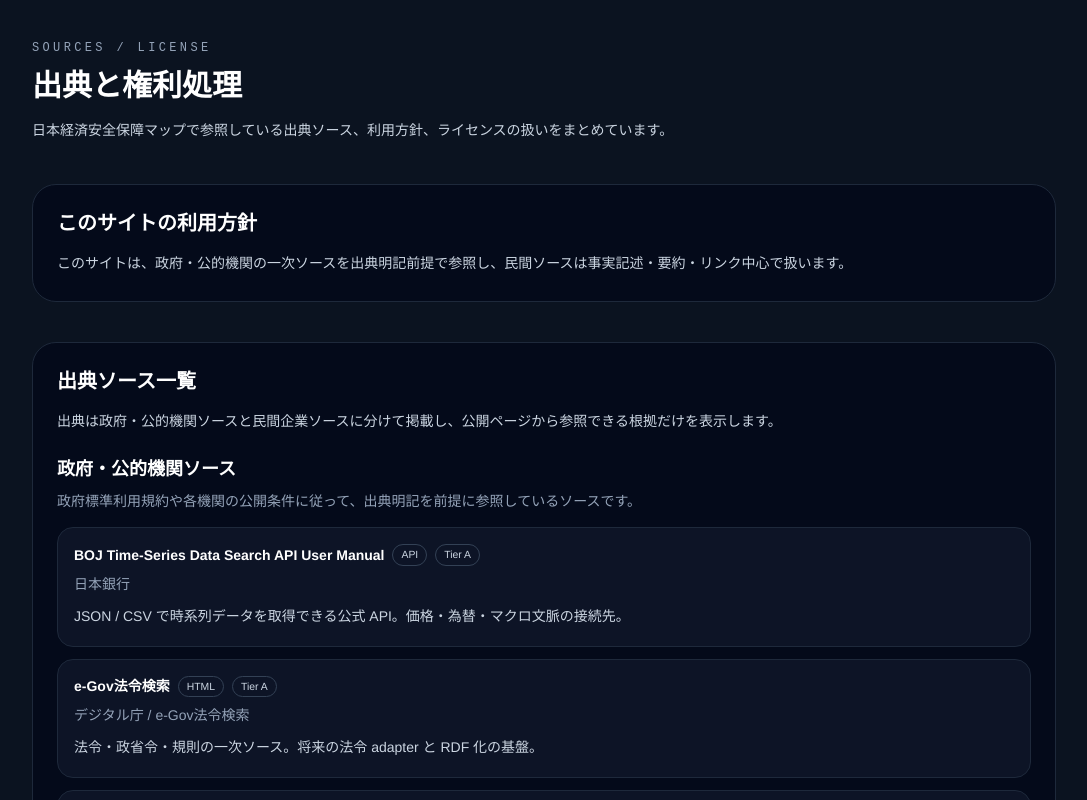
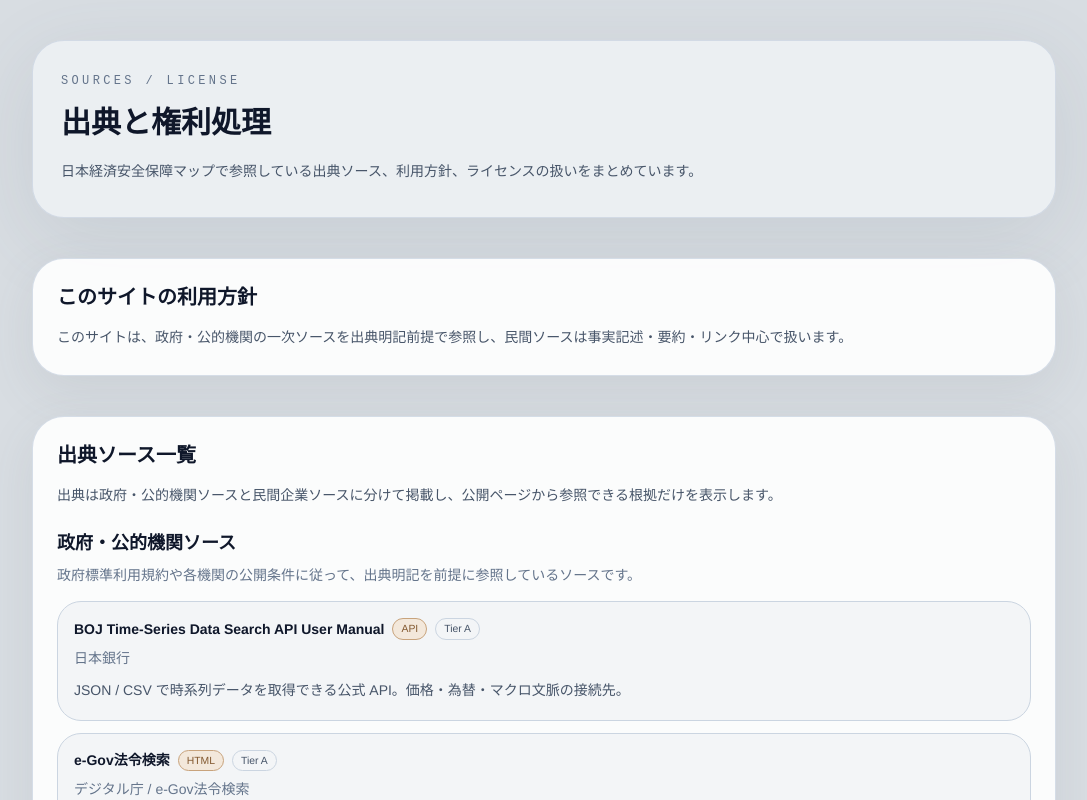
Before and after one commit to Oranquelui/japan-economic-security-globe, a Next.js app: page /sources-license in a window 1280 px wide. Shown: the top 800 px of the page, without its empty margins (96-1183 px from the left). Built offline with nearby package versions, Linux system fonts and the light colour scheme.

Commit message:
feat: redesign sources license page footer

```diff
--- /dev/null
+++ b/components/SourcesLicenseFooter.tsx
@@ -0,0 +1,82 @@
+"use client";
+
+import Link from "next/link";
+import { useState } from "react";
+
+interface SourcesLicenseFooterProps {
+  sharePath: string;
+}
+
+export function SourcesLicenseFooter({ sharePath }: SourcesLicenseFooterProps) {
+  const [copied, setCopied] = useState(false);
+
+  async function handleShare() {
+    const url = typeof window === "undefined" ? sharePath : new URL(sharePath, window.location.origin).toString();
+
+    try {
+      await navigator.clipboard.writeText(url);
+      setCopied(true);
+      window.setTimeout(() => setCopied(false), 1400);
+    } catch {
+      setCopied(false);
+    }
+  }
+
+  return (
+    <footer
+      role="contentinfo"
+      className="rounded-[2rem] border border-slate-300/80 bg-[#eef1f4]/95 px-6 py-6 text-slate-700 shadow-[0_24px_80px_rgba(70,85,100,0.10)]"
+    >
+      <div className="flex flex-col gap-5 md:flex-row md:items-end md:justify-between">
+        <div className="space-y-2">
+          <p className="font-mono text-[0.68rem] uppercase tracking-[0.28em] text-slate-500">Navigation</p>
+          <p className="max-w-xl text-sm leading-7 text-slate-600">
+            出典ページから main app と問い合わせに戻れるよう、このページ専用の footer に主要導線をまとめています。
+          </p>
+        </div>
+
+        <div className="flex items-center gap-3 self-start md:self-auto">
+          <a
+            href="https://x.com/quadrillionboss"
+            target="_blank"
+            rel="noreferrer"
+            aria-label="X"
+            className="inline-flex h-11 w-11 items-center justify-center rounded-2xl border border-slate-300 bg-white text-slate-700 transition hover:border-slate-400 hover:text-slate-950"
+          >
+            <svg aria-hidden="true" viewBox="0 0 24 24" className="h-4 w-4 fill-current">
+              <path d="M18.901 1.153h3.68l-8.04 9.19 9.458 12.504h-7.406l-5.8-7.584-6.638 7.584H.474l8.598-9.826L0 1.153h7.594l5.243 6.932L18.9 1.153Zm-1.292 19.49h2.04L6.486 3.24H4.298l13.31 17.403Z" />
+            </svg>
+          </a>
+        </div>
+      </div>
+
+      <div className="mt-5 flex flex-wrap items-center gap-3">
+        <Link
+          href="/"
+          className="inline-flex items-center rounded-2xl border border-slate-300 bg-white px-4 py-2.5 text-sm font-medium text-slate-800 transition hover:border-slate-400"
+        >
+          Main (App)
+        </Link>
+        <button
+          type="button"
+          onClick={handleShare}
+          className="inline-flex items-center rounded-2xl border border-slate-300 bg-white px-4 py-2.5 text-sm font-medium text-slate-800 transition hover:border-slate-400"
+        >
+          {copied ? "コピー済み" : "共有"}
+        </button>
+        <Link
+          href="/sources-license"
+          className="inline-flex items-center rounded-2xl border border-slate-300 bg-white px-4 py-2.5 text-sm font-medium text-slate-800 transition hover:border-slate-400"
+        >
+          Sources/License
+        </Link>
+        <Link
+          href="/contact"
+          className="inline-flex items-center rounded-2xl border border-slate-300 bg-white px-4 py-2.5 text-sm font-medium text-slate-800 transition hover:border-slate-400"
+        >
+          問い合わせ
+        </Link>
+      </div>
+    </footer>
+  );
+}
--- a/components/SourcesLicensePage.tsx
+++ b/components/SourcesLicensePage.tsx
@@ -1,5 +1,6 @@
 import type { SourceDocument } from "../types/semantic";
 import { buildSourcesLicenseCatalog } from "../lib/legal/source-catalog";
+import { SourcesLicenseFooter } from "./SourcesLicenseFooter";
 
 interface SourcesLicensePageProps {
   sources: SourceDocument[];
@@ -9,33 +10,33 @@ export function SourcesLicensePage({ sources }: SourcesLicensePageProps) {
   const catalog = buildSourcesLicenseCatalog(sources);
 
   return (
-    <main className="min-h-screen bg-[#0b1320] px-6 py-10 text-slate-100">
+    <main className="min-h-screen bg-[#d8dde2] px-6 py-10 text-slate-900">
       <div className="mx-auto max-w-5xl space-y-10">
-        <header className="space-y-3">
-          <p className="font-mono text-xs uppercase tracking-[0.28em] text-slate-400">Sources / License</p>
-          <h1 className="text-3xl font-semibold text-white">出典と権利処理</h1>
-          <p className="max-w-3xl text-sm leading-7 text-slate-300">
+        <header className="space-y-4 rounded-[2rem] border border-slate-300/80 bg-[#eef1f4]/90 px-7 py-8 shadow-[0_20px_80px_rgba(82,96,112,0.12)]">
+          <p className="font-mono text-xs uppercase tracking-[0.28em] text-slate-500">Sources / License</p>
+          <h1 className="text-3xl font-semibold text-slate-900">出典と権利処理</h1>
+          <p className="max-w-3xl text-sm leading-7 text-slate-600">
             日本経済安全保障マップで参照している出典ソース、利用方針、ライセンスの扱いをまとめています。
           </p>
         </header>
 
-        <section className="space-y-3 rounded-3xl border border-slate-800 bg-slate-950/70 p-6">
-          <h2 className="text-xl font-semibold text-white">このサイトの利用方針</h2>
-          <p className="text-sm leading-7 text-slate-300">{catalog.policySummary}</p>
+        <section className="space-y-3 rounded-[2rem] border border-slate-300/80 bg-white/90 p-6 shadow-[0_16px_50px_rgba(84,96,108,0.10)]">
+          <h2 className="text-xl font-semibold text-slate-900">このサイトの利用方針</h2>
+          <p className="text-sm leading-7 text-slate-600">{catalog.policySummary}</p>
         </section>
 
-        <section className="space-y-5 rounded-3xl border border-slate-800 bg-slate-950/70 p-6">
+        <section className="space-y-5 rounded-[2rem] border border-slate-300/80 bg-white/90 p-6 shadow-[0_16px_50px_rgba(84,96,108,0.10)]">
           <div className="space-y-3">
-            <h2 className="text-xl font-semibold text-white">出典ソース一覧</h2>
-            <p className="text-sm leading-7 text-slate-300">{catalog.sourceSummary}</p>
+            <h2 className="text-xl font-semibold text-slate-900">出典ソース一覧</h2>
+            <p className="text-sm leading-7 text-slate-600">{catalog.sourceSummary}</p>
           </div>
 
           <div className="space-y-6">
             {catalog.groups.map((group) => (
               <section key={group.id} className="space-y-3">
                 <div className="space-y-1">
-                  <h3 className="text-lg font-semibold text-white">{group.title}</h3>
-                  <p className="text-sm leading-7 text-slate-400">{group.description}</p>
+                  <h3 className="text-lg font-semibold text-slate-900">{group.title}</h3>
+                  <p className="text-sm leading-7 text-slate-500">{group.description}</p>
                 </div>
 
                 <div className="space-y-3">
@@ -45,21 +46,21 @@ export function SourcesLicensePage({ sources }: SourcesLicensePageProps) {
                       href={item.url}
                       target="_blank"
                       rel="noreferrer"
-                      className="block rounded-2xl border border-slate-800 bg-slate-900/80 px-4 py-4 transition hover:border-slate-700"
+                      className="block rounded-[1.5rem] border border-slate-300 bg-[#f3f5f7] px-4 py-4 transition hover:border-slate-400 hover:bg-white"
                     >
                       <div className="flex flex-wrap items-center gap-2">
-                        <div className="text-sm font-semibold text-white">{item.label}</div>
-                        <span className="rounded-full border border-slate-700 px-2 py-0.5 text-[0.65rem] text-slate-300">
+                        <div className="text-sm font-semibold text-slate-900">{item.label}</div>
+                        <span className="rounded-full border border-[#c8a37c] bg-[#f3e8db] px-2 py-0.5 text-[0.65rem] text-[#82582f]">
                           {item.accessModeLabel}
                         </span>
                         {item.tierLabel ? (
-                          <span className="rounded-full border border-slate-700 px-2 py-0.5 text-[0.65rem] text-slate-300">
+                          <span className="rounded-full border border-slate-300 px-2 py-0.5 text-[0.65rem] text-slate-600">
                             {item.tierLabel}
                           </span>
                         ) : null}
                       </div>
-                      <div className="mt-2 text-sm text-slate-400">{item.publisher}</div>
-                      {item.description ? <p className="mt-2 text-sm leading-7 text-slate-300">{item.description}</p> : null}
+                      <div className="mt-2 text-sm text-slate-500">{item.publisher}</div>
+                      {item.description ? <p className="mt-2 text-sm leading-7 text-slate-600">{item.description}</p> : null}
                     </a>
                   ))}
                 </div>
@@ -68,14 +69,16 @@ export function SourcesLicensePage({ sources }: SourcesLicensePageProps) {
           </div>
         </section>
 
-        <section className="space-y-3 rounded-3xl border border-slate-800 bg-slate-950/70 p-6">
-          <h2 className="text-xl font-semibold text-white">ライセンス / 権利処理</h2>
-          <p className="text-sm leading-7 text-slate-300">{catalog.licenseSummary}</p>
-          <p className="text-sm leading-7 text-slate-300">
+        <section className="space-y-3 rounded-[2rem] border border-slate-300/80 bg-white/90 p-6 shadow-[0_16px_50px_rgba(84,96,108,0.10)]">
+          <h2 className="text-xl font-semibold text-slate-900">ライセンス / 権利処理</h2>
+          <p className="text-sm leading-7 text-slate-600">{catalog.licenseSummary}</p>
+          <p className="text-sm leading-7 text-slate-600">
             政府・公的機関ソースは各機関の公表条件に従って参照し、民間企業ソースは再配布可能なデータセットとしてではなく、
             事実記述・要約・リンクの形で扱います。
           </p>
         </section>
+
+        <SourcesLicenseFooter sharePath="/sources-license" />
       </div>
     </main>
   );
```
Also changed, not shown: 1 other file (tests, documents, lock files or other folders).
